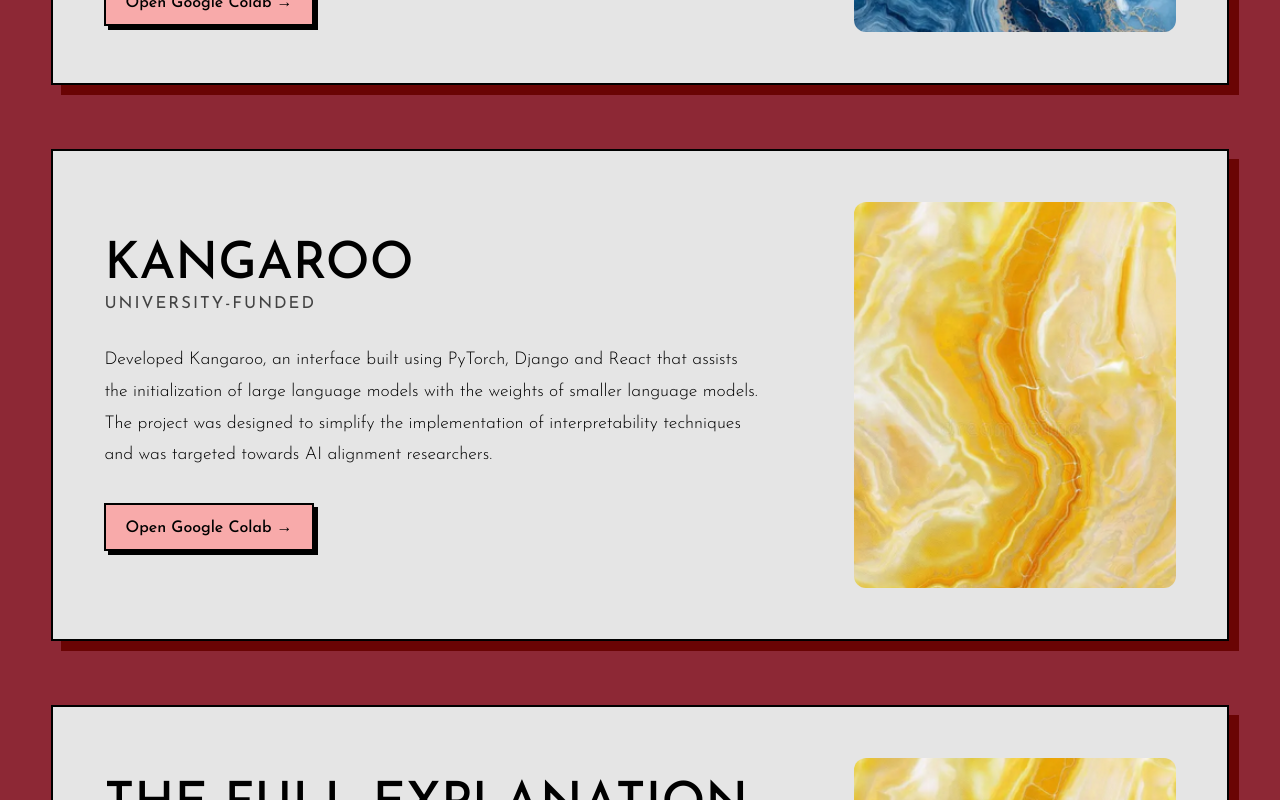
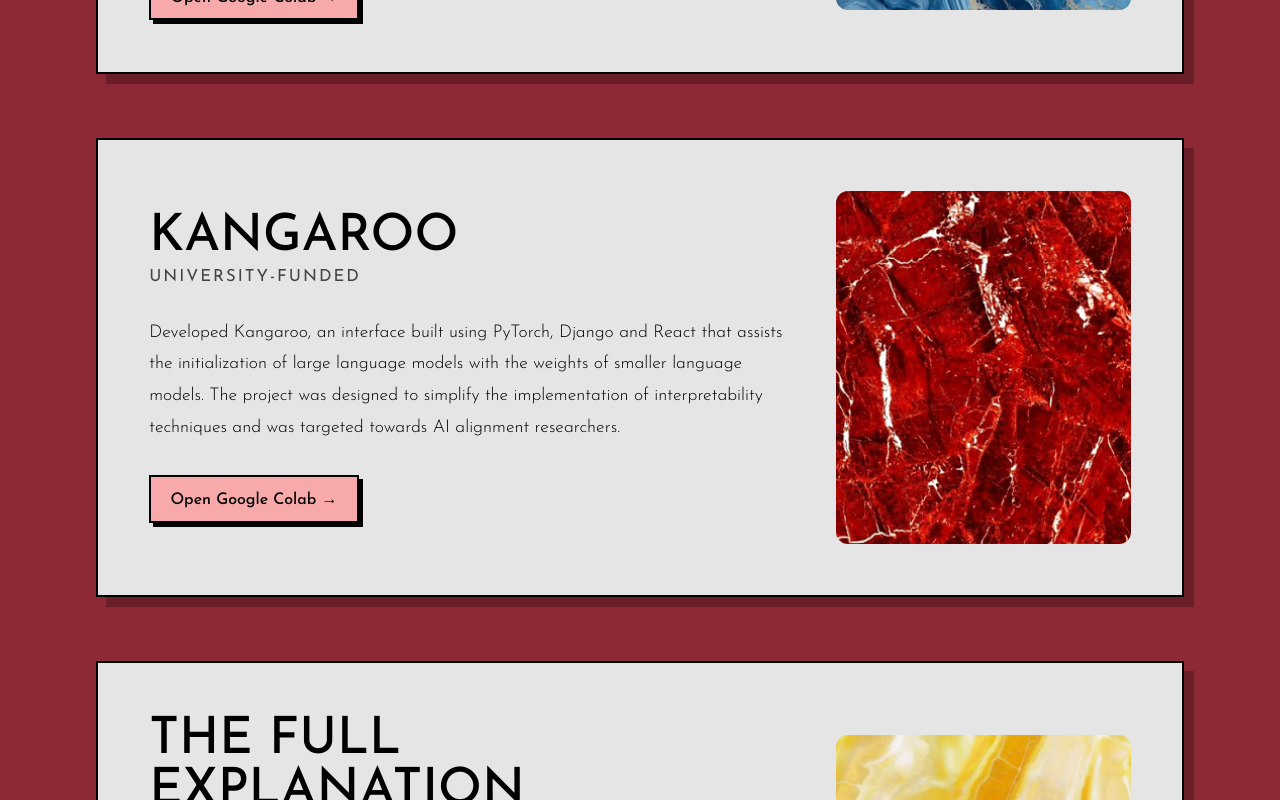
Before and after one commit to Sharatjacob2/main_website, a React (Create React App) app: page /projects in a window 1280 px wide. Shown: the part 2020-2820 px from the top of the page. Built offline with nearby package versions, Linux system fonts and the light colour scheme.

Commit message:
minor changes

```diff
--- a/public/content/projects/apiayn.md
+++ b/public/content/projects/apiayn.md
@@ -3,7 +3,7 @@
 subtitle: Capstone Project
 link: Open Post link →
 linkref: https://docs.google.com/document/d/1RUVugtgGpXH3TW7glakouRL6eirgfzaWFm7lTujYdus/edit?tab=t.0#heading=h.1zlfsnl8y2zu
-image: cult-potential.png
+image: bad-photos.png
 ---
 
 Conducted a systematic review of the jailbreak APIAYN as part of the BlueDot course.
--- a/public/content/projects/kangaroo.md
+++ b/public/content/projects/kangaroo.md
@@ -3,7 +3,7 @@
 subtitle: University-funded
 link: Open Google Colab →
 linkref: https://colab.research.google.com/drive/1R_IJgqpEDaRRspKGw7RHsQwSHes_a9iu?usp=sharing
-image: cult-potential.png
+image: lethality-human-feedback.png
 ---
 
 Developed Kangaroo, an interface built using PyTorch, Django and React that assists the initialization of large language models with the weights of smaller language models.
--- a/src/blogPage/Blog.css
+++ b/src/blogPage/Blog.css
@@ -13,7 +13,7 @@
   flex-direction: column;
 
   border: 2px solid black;
-  box-shadow: 10px 10px 0 rgb(110, 153, 76);
+  box-shadow: 10px 10px 0 rgba(0, 0, 0, 0.368);
 
   transition: 0.2s ease;
 
@@ -26,7 +26,7 @@
 .blog-item:hover {
   transform: translate(-6px, -6px);
 
-  box-shadow: 16px 16px 0 rgb(29, 80, 7);
+  box-shadow: 16px 16px 0 rgba(0, 0, 0, 0.486);
 
   opacity: 1;
 }
--- a/src/blogPage/Blog.js
+++ b/src/blogPage/Blog.js
@@ -78,7 +78,7 @@
           <BlogItem key={blogitem.slug} item={blogitem} />
         ))}
       </div>
-      <Footer color={"#c6bc90"} />
+      <Footer color={"#bce994"} />
     </div>
   );
 };
--- a/src/footer/Footer.css
+++ b/src/footer/Footer.css
@@ -1,13 +1,9 @@
 .footer {
     width: 100%;
-
     display: flex;
     flex-direction: column;
-
     align-items: center;
-
     margin-top: 10vh;
-
     padding: 3vh 0;
 }
 
@@ -59,7 +55,7 @@
 
     border: 2px solid black;
 
-    box-shadow: 5px 5px 0 black;
+    box-shadow: 5px 5px 0 rgba(0, 0, 0, 0.5);
 
     display: flex;
     justify-content: center;
--- a/src/landingPage/WelcomePage.css
+++ b/src/landingPage/WelcomePage.css
@@ -62,7 +62,7 @@
     background-color: white;
     width: 3.906vw;
     height: 3.906vw;
-    position: fixed;
+    position: absolute;
     left: 47.656vw;
     top: 14.688vw;
     z-index: 8;
--- a/src/landingPage/WelcomePage.js
+++ b/src/landingPage/WelcomePage.js
@@ -6,7 +6,7 @@
 import { ReactComponent as WeirdImage } from './iconsLandingPage/WeirdImage.svg';
 import { ReactComponent as ResumeImage } from './iconsLandingPage/ResumeImage.svg';
 import { ReactComponent as WriteImage } from './iconsLandingPage/WriterImage.svg';
-
+import Footer from '../footer/Footer';
 
 import NavSelect from './NavSelect';
 import { useEffect, useRef, useState } from 'react';
@@ -76,6 +76,8 @@
                 <Welcome className='Welcome-frontTitle' />
             </div>
             <div ref={secondElementRef} className={`main-sphere ${colorValue === 'white' ? '' : 'clicked'}`} style={{ backgroundColor: colorValue, top: `${topPosition}px` }}></div>
+                  {/* <Footer color={"#b594e9"} /> */}
+
         </div>
     );
 }
--- a/src/projectPage/Project.css
+++ b/src/projectPage/Project.css
@@ -11,7 +11,7 @@
 
 .project-item {
 
-    width: min(92%, 1200px);
+    width: min(85%, 1200px);
 
     margin: 4rem auto;
 
@@ -21,7 +21,7 @@
 
     border: 2px solid black;
 
-    box-shadow: 10px 10px 0 rgb(106, 4, 4);
+    box-shadow: 10px 10px 0 rgba(0, 0, 0, 0.253);
 
     display: flex;
 
@@ -38,7 +38,7 @@
 
     transform: translateY(-6px);
 
-    box-shadow: 16px 16px 0 rgb(95, 3, 3);
+    box-shadow: 16px 16px 0 rgba(0, 0, 0, 0.409);
 }
 
 /* ---------- Text ---------- */
```
Also changed, not shown: public/content/posts/cult-potential.md (+1 -1 lines).
